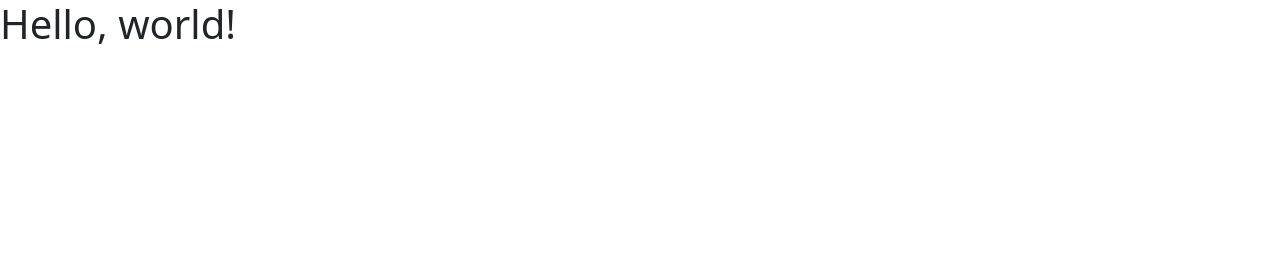
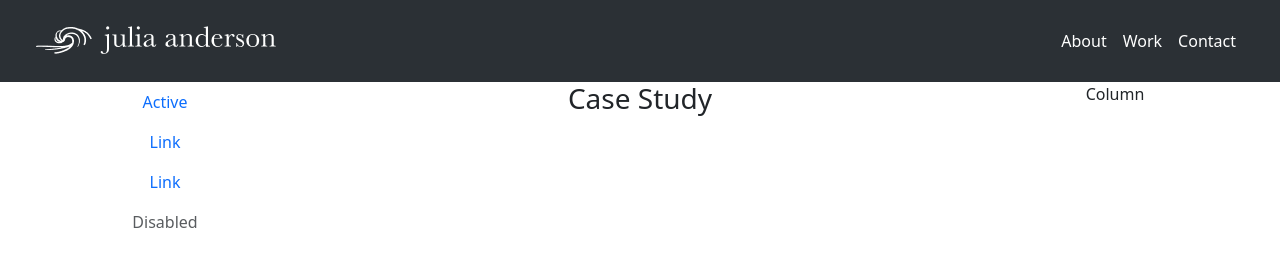
Before and after one commit to julzanders/UX_UI_HW_20, a plain HTML site: page index.html in a window 1280 px wide. Drawn offline with nearby package versions, Linux system fonts and the light colour scheme.

Commit message:
Main structure setup
Main nav, initial columns

```diff
--- a/index.html
+++ b/index.html
@@ -7,7 +7,59 @@
     <link href="https://cdn.jsdelivr.net/npm/bootstrap@5.3.0-alpha3/dist/css/bootstrap.min.css" rel="stylesheet" integrity="sha384-KK94CHFLLe+nY2dmCWGMq91rCGa5gtU4mk92HdvYe+M/SXH301p5ILy+dN9+nJOZ" crossorigin="anonymous">
   </head>
   <body>
-    <h1>Hello, world!</h1>
+
+    <!--main nav-->
+
+    <nav class="navbar navbar-expand-lg bg-body-tertiary bg-dark px-4" data-bs-theme="dark">
+      <div class="container-fluid">
+        <a class="navbar-brand" href="#"><img src="images/logo.png"></a>
+        <button class="navbar-toggler" type="button" data-bs-toggle="collapse" data-bs-target="#navbarSupportedContent" aria-controls="navbarSupportedContent" aria-expanded="false" aria-label="Toggle navigation">
+          <span class="navbar-toggler-icon"></span>
+        </button>
+        <div class="collapse navbar-collapse" id="navbarSupportedContent">
+          <ul class="navbar-nav ms-auto mb-2 mb-lg-0">
+            <li class="nav-item">
+              <a class="nav-link active" aria-current="page" href="#">About</a>
+            </li>
+            <li class="nav-item">
+              <a class="nav-link active" aria-current="page" href="#">Work</a>
+            </li>
+            <li class="nav-item">
+              <a class="nav-link active" aria-current="page" href="#">Contact</a>
+            </li>
+          </ul>
+        </div>
+      </div>
+    </nav>
+
+     <!--content start-->
+    <div class="container text-center">
+      <div class="row">
+        <div class="col-2">
+             <!--side nav-->
+            <ul class="nav flex-column">
+              <li class="nav-item">
+                <a class="nav-link active" aria-current="page" href="#">Active</a>
+              </li>
+              <li class="nav-item">
+                <a class="nav-link" href="#">Link</a>
+              </li>
+              <li class="nav-item">
+                <a class="nav-link" href="#">Link</a>
+              </li>
+              <li class="nav-item">
+                <a class="nav-link disabled">Disabled</a>
+              </li>
+            </ul>
+        </div>
+        <div class="col-8">
+          <h3>Case Study</h3>
+        </div>
+        <div class="col-2">
+          Column
+        </div>
+      </div>
+    </div>
     <script src="https://cdn.jsdelivr.net/npm/bootstrap@5.3.0-alpha3/dist/js/bootstrap.bundle.min.js" integrity="sha384-ENjdO4Dr2bkBIFxQpeoTz1HIcje39Wm4jDKdf19U8gI4ddQ3GYNS7NTKfAdVQSZe" crossorigin="anonymous"></script>
   </body>
 </html>
```
Also changed, not shown: images/logo.png (added), 1 other file.
